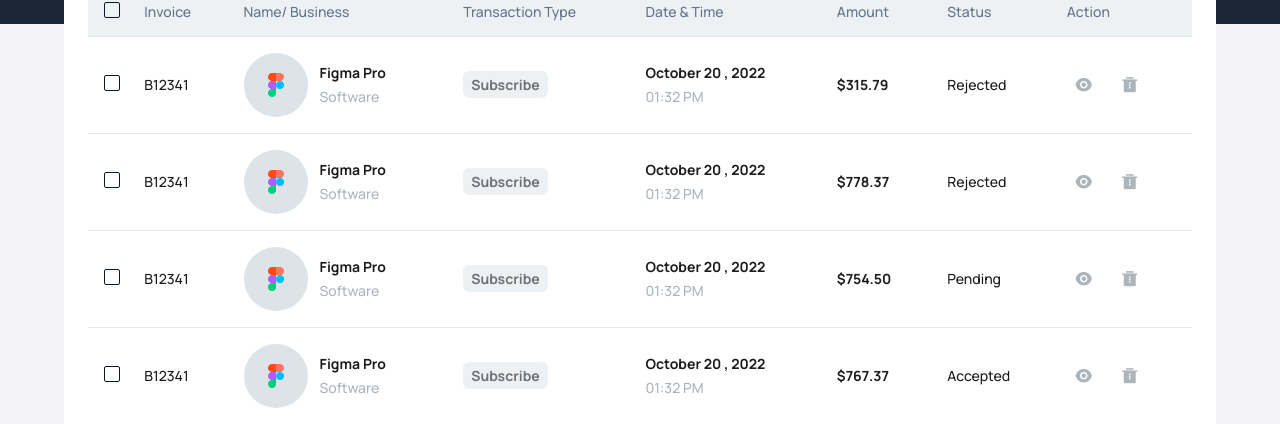
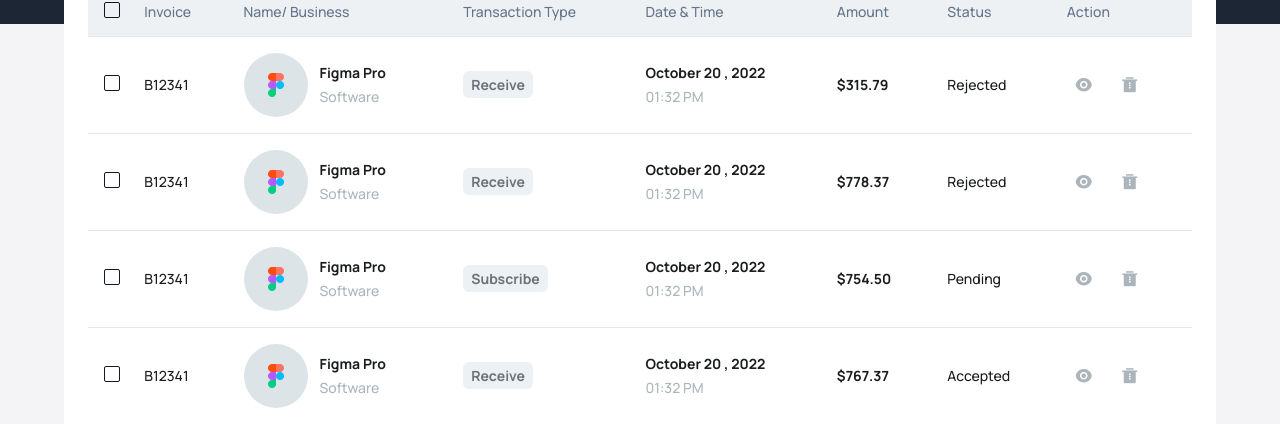
Before and after one commit to designer-darshil/Finlab, a React (Vite) app: page / in a window 1280 px wide. Both pictures are taken after a click on the tab "Transaction". Shown: the part 376-800 px from the top of the page. Built offline with nearby package versions, Linux system fonts and the light colour scheme.

Commit message:
add design

```diff
--- a/src/Pages/Dashboard/Dashboard.tsx
+++ b/src/Pages/Dashboard/Dashboard.tsx
@@ -145,12 +145,12 @@ async function getData(): Promise<Payment[]> {
     }[status];
 
     return {
-      id: "728ed52f",
       invoice: "B12341",
       amount: Math.random() * 1000,
       status: status,
       backgroundColor: backgroundColor,
       email: "m@example.com",
+      transactionType,
     };
   });
 }
--- a/src/components/payments/columns.tsx
+++ b/src/components/payments/columns.tsx
@@ -13,7 +13,7 @@ import {
 } from "@/components/ui/dialog";
 type TransactionType = "Subscribe" | "Receive" | "Transfer";
 
-type Payment = {
+export type Payment = {
   id: string;
   amount: number;
   status: "accepted" | "pending" | "rejected";
@@ -67,20 +67,18 @@ export const columns: ColumnDef<Payment>[] = [
     },
   },
   {
-    accessorKey: "transactiontype",
+    accessorKey: "transactionType",
     header: "Transaction Type",
     cell: ({
       row,
     }: {
       row: { getValue: (key: string) => TransactionType };
     }) => {
-      const transactionType: TransactionType = row.getValue("transactiontype");
+      const transactionType: TransactionType = row.getValue("transactionType");
 
-      // Directly using transactionType since it is properly typed
       return (
-        // <div className="font-bold bg-secondary-200">{transactionType}</div>
         <div className="font-bold bg-secondary-100 text-secondary-400 rounded-md inline py-1 px-2">
-          Subscribe
+          {transactionType}
         </div>
       );
     },
```
